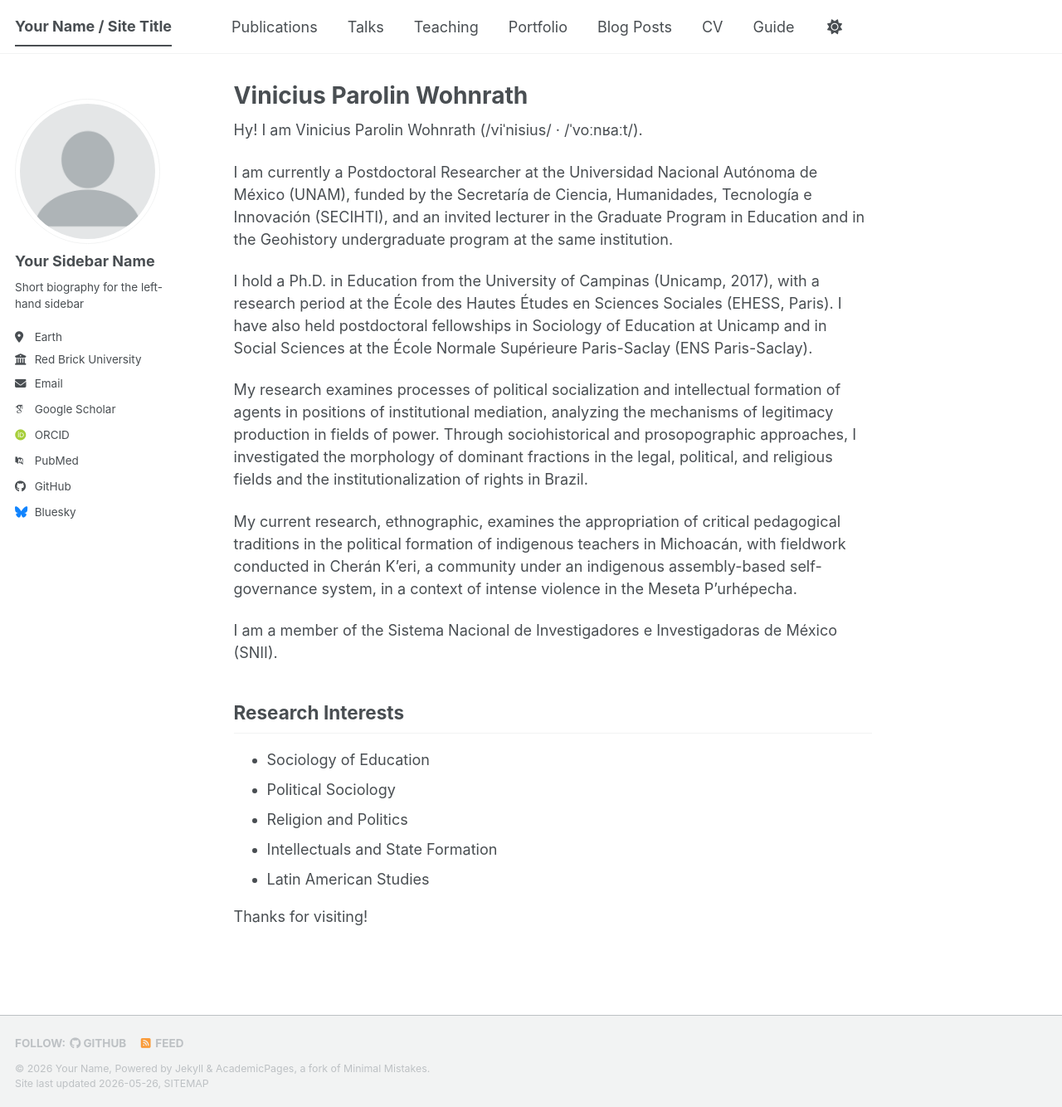
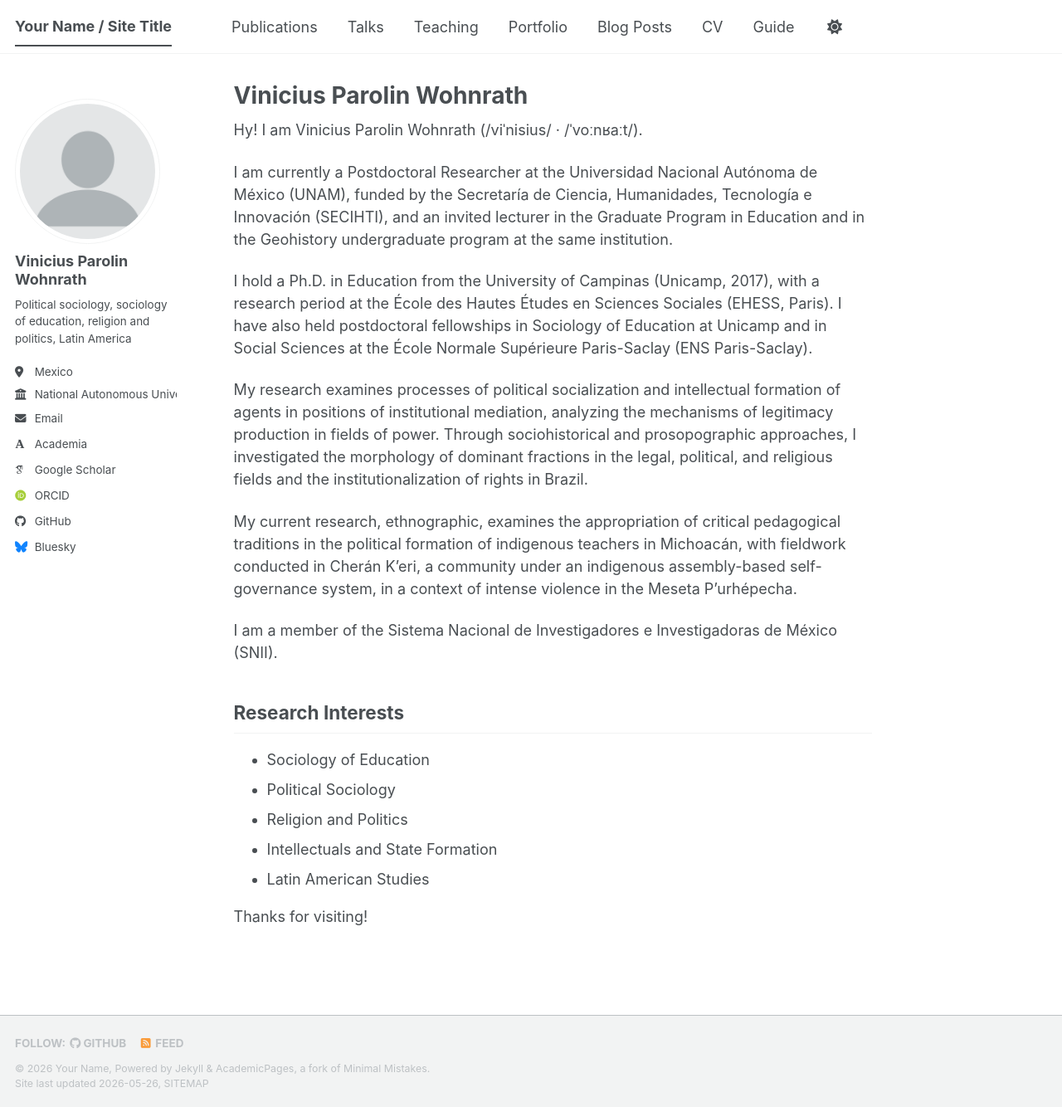
Before and after one commit to viniciuswohnrath/viniciuswohnrath.github.io, a Jekyll site: the page built from _pages/about.md, in a window 1280 px wide and 1334 px high. Shown: the whole window at 83% size. Built offline with Jekyll 4.4.1, drawn with Linux system fonts in a browser that asks for light colours; some web fonts are replaced; a script bundle is joined from its source files by our own code; library files that are not in the unit come from our copies.

Commit message:
Update _config.yml

```diff
--- a/_config.yml
+++ b/_config.yml
@@ -24,28 +24,18 @@ repository               : "academicpages/academicpages.github.io"
 author:
   # Biographic information
   avatar           : "profile.png"
-  name             : "Your Sidebar Name"
-  pronouns         : # example: "she/her"
-  bio              : "Short biography for the left-hand sidebar"
-  location         : "Earth"
-  employer         : "Red Brick University"
+  name             : "Vinicius Parolin Wohnrath"
+  bio              : "Political sociology, sociology of education, religion and politics, Latin America"
+  location         : "Mexico"
+  employer         : "National Autonomous University of Mexico"
   uri              : # URL
-  email            : "none@example.org"
+  email            : "vinicius.wohnrath@gmail.com"
 
   # Academic websites
-  academia         : # URL
-  arxiv            : # URL - Update with the correct link to your profile
-  googlescholar    : "https://scholar.google.com/citations?user=PS_CX0AAAAAJ"
-  inspire-hep      : # URL
-  impactstory      : # URL
-  orcid            : "https://orcid.org/yourorcidurl"
-  semantic         : # URL
-  ssrn             : # URL
-  pubmed           : "https://www.ncbi.nlm.nih.gov/pubmed/?term=john+snow"
-  researchgate     : # URL
-  scopus           : # URL
-  zotero           : # URL
-
+  academia         : "https://unam1.academia.edu/ViniciusWohnrath"
+  googlescholar    : "https://scholar.google.com/citations?hl=es&user=jqzpjAYAAAAJ"
+  lattes           : "http://lattes.cnpq.br/1701305518221688"
+  orcid            : "https://orcid.org/0000-0001-5717-0906"
 
   # Repositories and software development
   bitbucket        : # Username - Update with your username on the site
```
